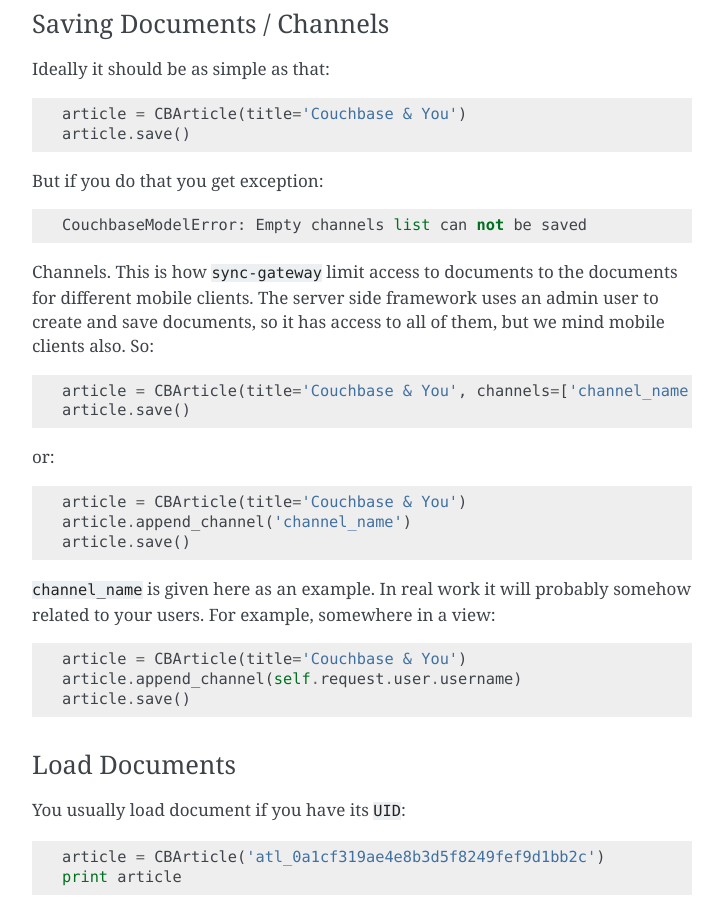
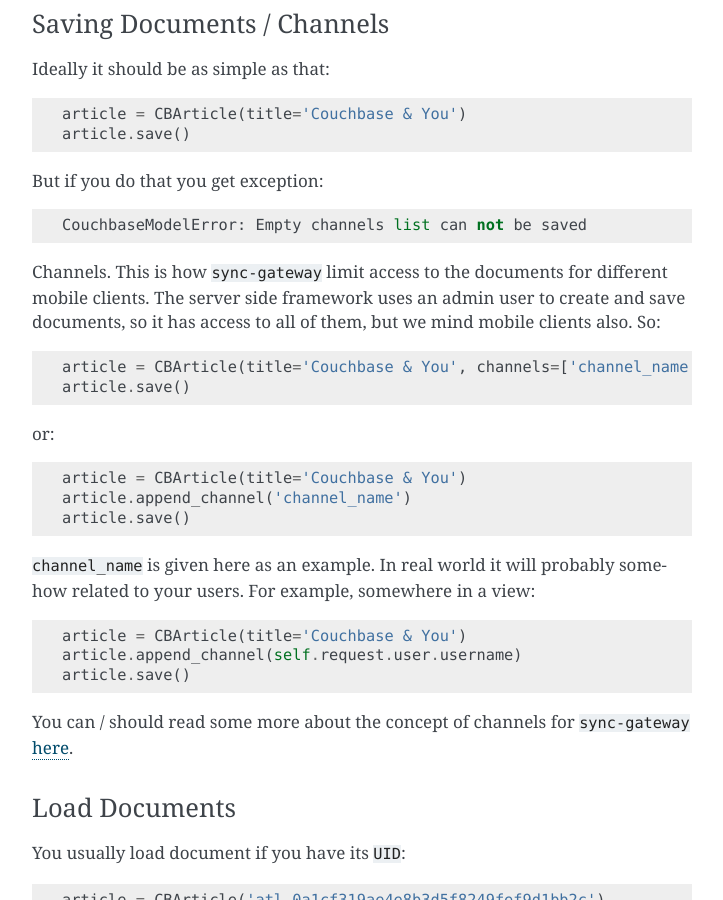
Before and after one commit to smarttradeapp/django_cbtools, a Sphinx documentation site: the page built from docs/tutorial.rst, in a window 1280 px wide and 900 px high, scrolled down 1482 px. Shown: the whole window, without its empty margins (388-1111 px from the left). Built offline with Sphinx 7.4.7, drawn with Linux system fonts in a browser that asks for light colours.

Commit message:
fix some mistakes

```diff
--- a/docs/tutorial.rst
+++ b/docs/tutorial.rst
@@ -79,8 +79,8 @@
 
     CouchbaseModelError: Empty channels list can not be saved
 
-Channels. This is how ``sync-gateway`` limit access to documents
-to the documents for different mobile clients. The server side
+Channels. This is how ``sync-gateway`` limit access to the documents
+for different mobile clients. The server side
 framework uses an admin user to create and save documents, so it has
 access to all of them, but we mind mobile clients also. So::
 
@@ -93,12 +93,15 @@
     article.append_channel('channel_name')
     article.save()
 
-``channel_name`` is given here as an example. In real work it will
+``channel_name`` is given here as an example. In real world it will
 probably somehow related to your users. For example, somewhere in a view::
 
     article = CBArticle(title='Couchbase & You')
     article.append_channel(self.request.user.username)
     article.save()
+
+You can / should read some more about the concept of channels for
+``sync-gateway`` `here <http://developer.couchbase.com/mobile/develop/guides/sync-gateway/channels/index.html>`_.
 
 
 Load Documents
```
